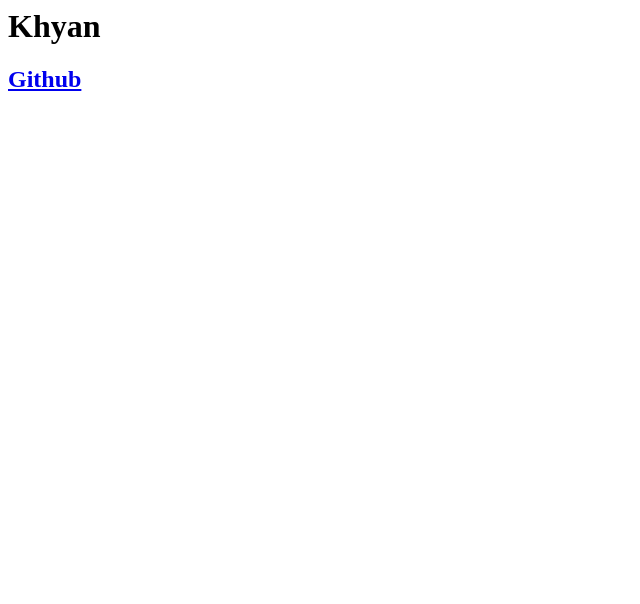
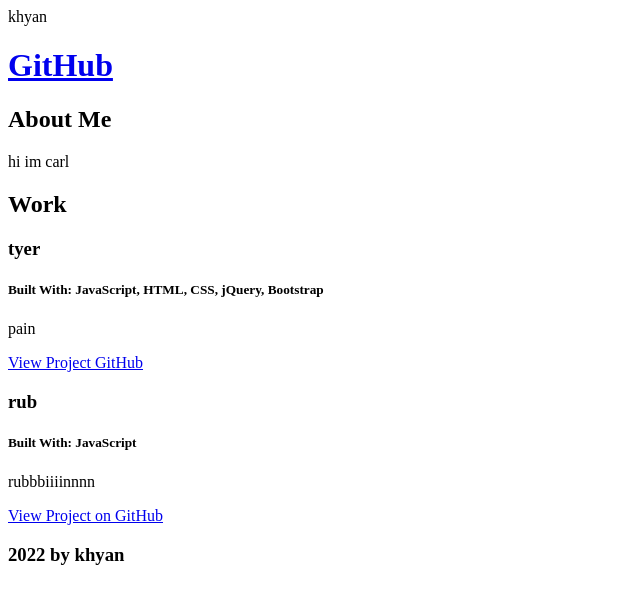
Before and after one commit to khyan22/portfolio-generator, a website: page index.html in a window 1280 px wide. Shown: the whole page, without its empty margins (0-640 px from the left). Drawn offline with Linux system fonts and the light colour scheme.

Commit message:
reformatted generateProjects() to allow the featured project funtionality

```diff
--- a/app.js
+++ b/app.js
@@ -1,8 +1,12 @@
+//calls in the 'inquirer' package
 const inquirer = require('inquirer')
+//call in fs module
 const fs = require('fs');
+//calls in function from page-temp.js
 const generatePage = require('./src/page-temp');
 
 const promptUser = () => {
+
 
     return inquirer.prompt([
         {
--- a/index.html
+++ b/index.html
@@ -1,5 +1,5 @@
 
-    <DOCTYPE hmtl>
+    <!DOCTYPE hmtl>
     <html lang="en">
 
     <head>
@@ -11,10 +11,58 @@
 
 
     <body>
-        <h1>Khyan</h1>
+        <header>
+            <div class="container flex-row justify-space-between align-center py-3>
+                <h1 class="page-title text-secondary bg-dark py-2 px-3">khyan<h1>
+                <nav class="flex-row">
+                    <a class="ml-2 my-1 px-2 py-1 bg-secondary text-dark" href="https://github.com/khyan22" target="_blank">GitHub</a>
+                </nav>
+            </div>
+        </header>
 
-        <h2>
-            <a href="https://github.com/khyan22" target="_blank">Github</a>
-        </h2>
+        <main class="container my-5">
+
+        <section class="my-3" id="about">
+            <h2 class="text-dark bg-primary p-2 display-inline-block">About Me</h2>
+            <p>hi im carl</p>
+        </section>
+
+
+    <section class="my-3" id="portfolio">
+        <h2 class="text-dark bg-primary p-2 display-inline-block">Work</h2>
+        <div class="flex-row justify-space-between">
+        <!-- checks to see if user chose to feature project -->
+
+            <div class="col-12 mb-2 bg-dark text-light p-3">
+                <h3 class="portfolio-item-title text-light">tyer</h3>
+                <h5 class="portfolio-languages">
+                    Built With:
+                    JavaScript, HTML, CSS, jQuery, Bootstrap
+                </h5
+                <p>pain </p>
+                <a href="jlkdfjn target="_blank" class="btn><i class"fab fa-github mr-2"></i>View Project GitHub</a>
+            </div>
+
+
+        <!-- checks to see if the user didn't chose to feature the project -->
+
+                <div class="col-12 col-md-6 mb-2 bg-dark text-light p-3 flex-column">
+                    <h3 class="portfolio-item-title text-light">rub</h3>
+                    <h5 class="portfolio-languages">
+                        Built With:
+                        JavaScript
+                    </h5>
+                    <p>rubbbiiiinnnn</p>
+                    <a href="asv" class="btn mt-auto"><i class="fab fa-github mr-2"></i>View Project on GitHub</a>
+                </div>
+
+        </div>
+    </section>
+
+        </main>
+
+        <footer class="container text-center py-3">
+            <h3 class="text-dark">2022 by khyan</h3>
+        </footer>
     </body>
     </html>
```
Also changed, not shown: src/page-temp.js (+68 -3 lines).
